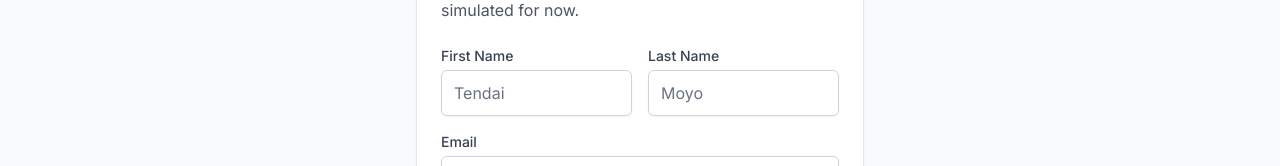
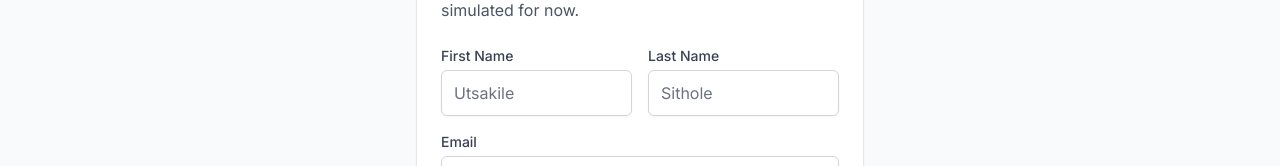
Before and after one commit to Signas-58/Dzidzai, a Next.js app in the folder frontend/: page /signup in a window 1280 px wide. Shown: the part 216-382 px from the top of the page. Built offline with nearby package versions, Linux system fonts and the light colour scheme.

Commit message:
Update signup name placeholders

```diff
--- a/frontend/src/app/signup/page.tsx
+++ b/frontend/src/app/signup/page.tsx
@@ -90,8 +90,8 @@ export default function SignupPage() {
     >
       <form onSubmit={onSubmit} className="space-y-4">
         <div className="grid grid-cols-1 sm:grid-cols-2 gap-4">
-          <Input label="First Name" value={firstName} onChange={(e) => setFirstName(e.target.value)} placeholder="Tendai" />
-          <Input label="Last Name" value={lastName} onChange={(e) => setLastName(e.target.value)} placeholder="Moyo" />
+          <Input label="First Name" value={firstName} onChange={(e) => setFirstName(e.target.value)} placeholder="Utsakile" />
+          <Input label="Last Name" value={lastName} onChange={(e) => setLastName(e.target.value)} placeholder="Sithole" />
         </div>
 
         <Input label="Email" value={email} onChange={(e) => setEmail(e.target.value)} placeholder="you@example.com" type="email" autoComplete="email" />
```
